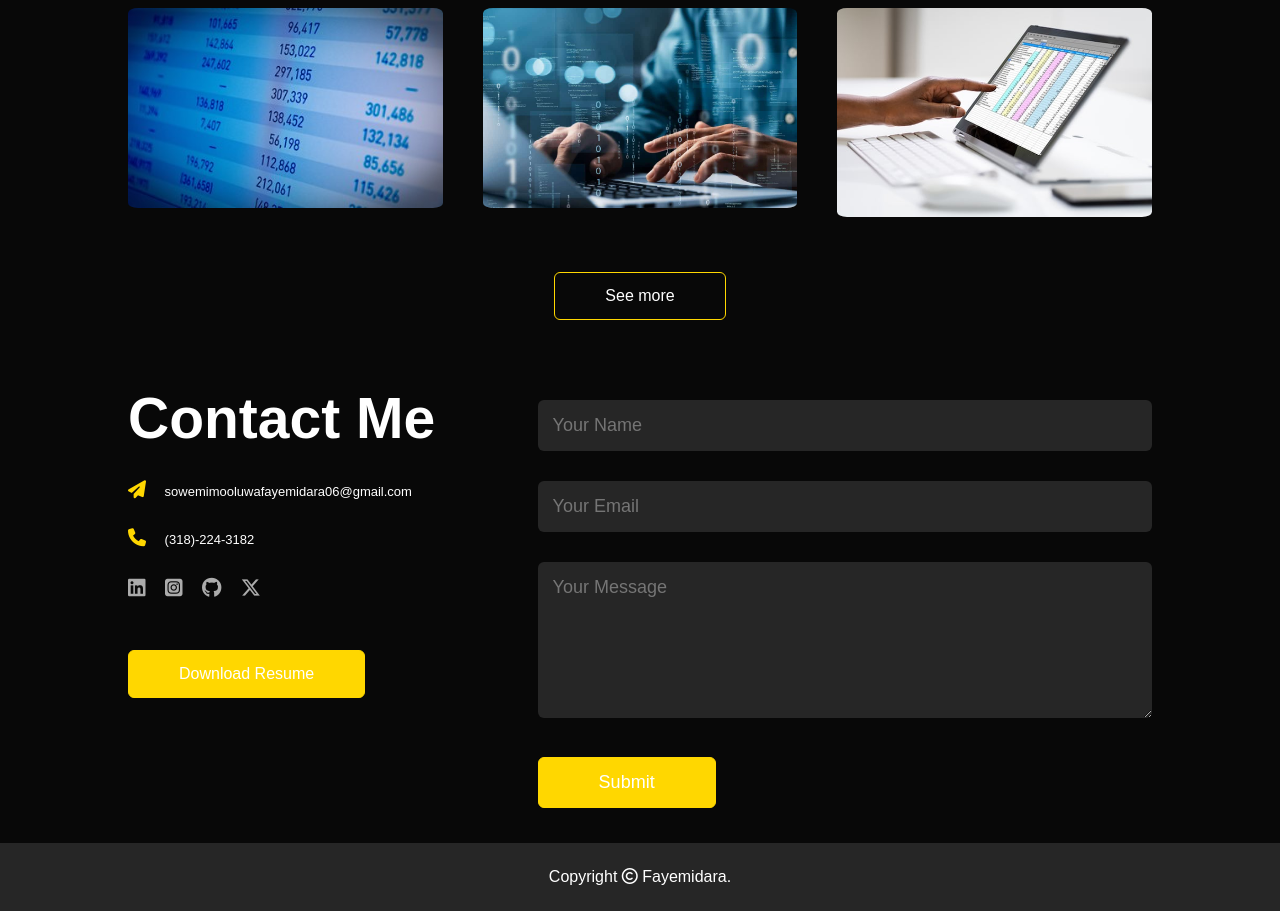
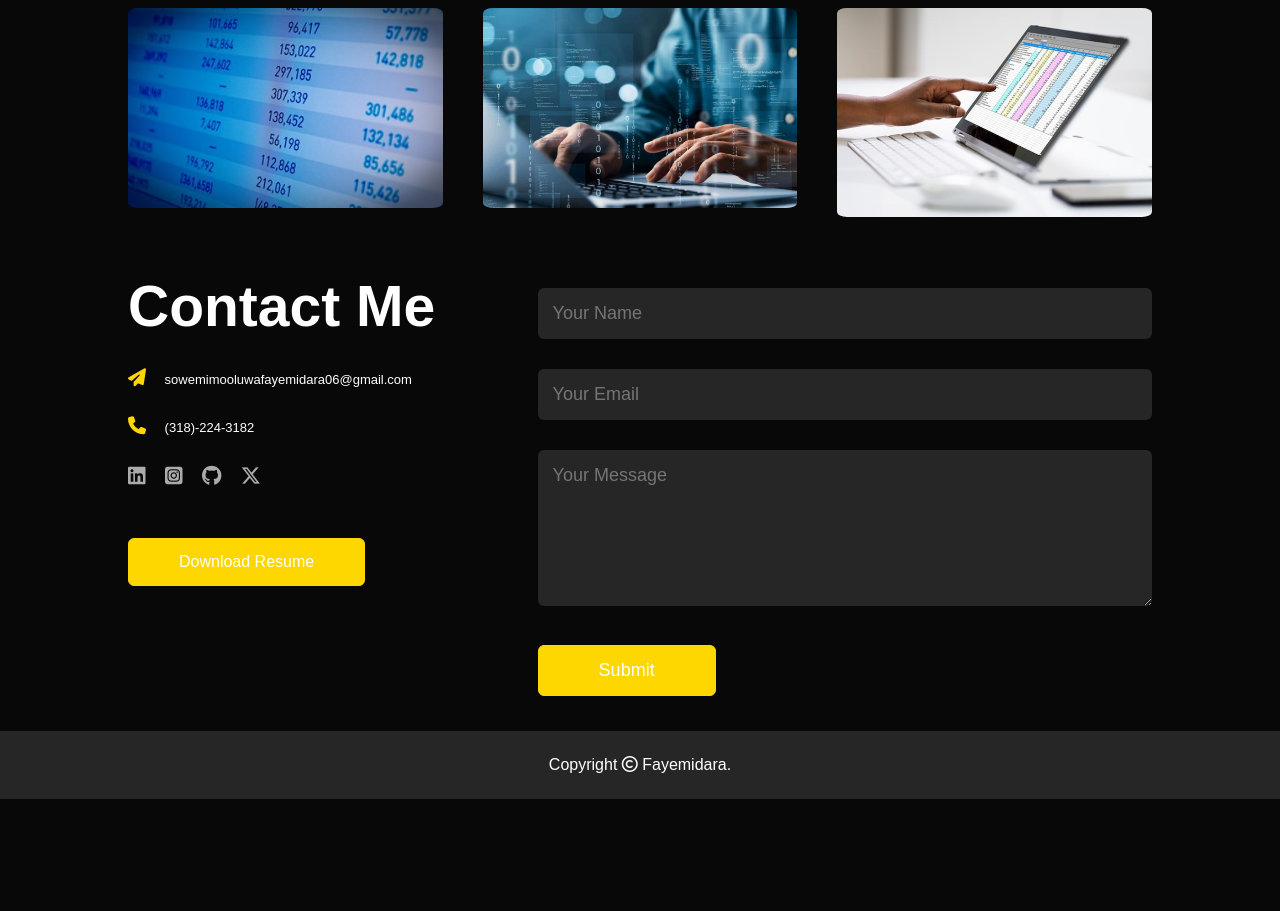
Before and after one commit to Faye-webdev/portfolio, a plain HTML site: page index.html in a window 1280 px wide. Shown: the part 1737-2648 px from the top of the page. After the commit the page ends 2536 px from the top, so only its background shows below. Drawn offline with Linux system fonts and the light colour scheme.

Commit message:
Update index.html

```diff
--- a/index.html
+++ b/index.html
@@ -109,7 +109,8 @@
                     </div>
                 </div>
             </div>
-            <a href="#" class="btn">See more</a>
+            <br>
+            <br>
         </div>
     </div>
 <!-----------------------contact--------------------------------->
```
